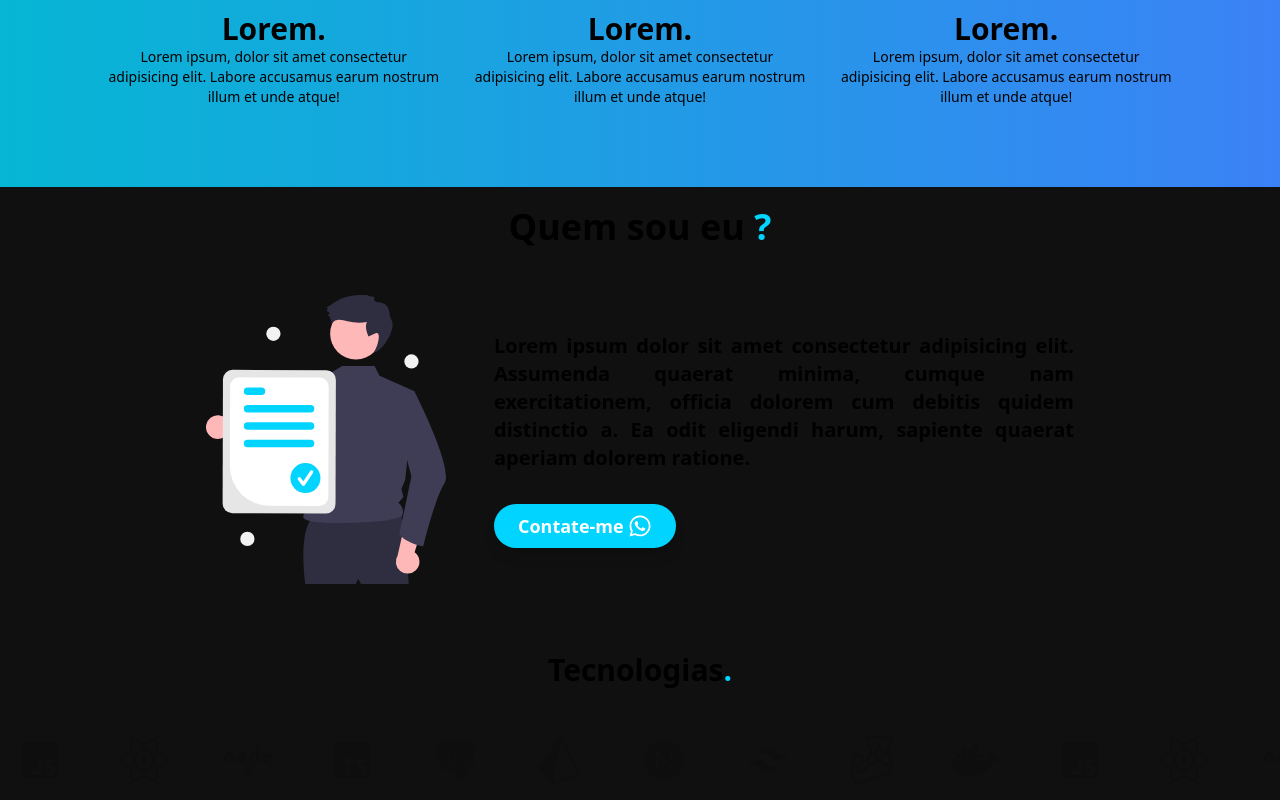
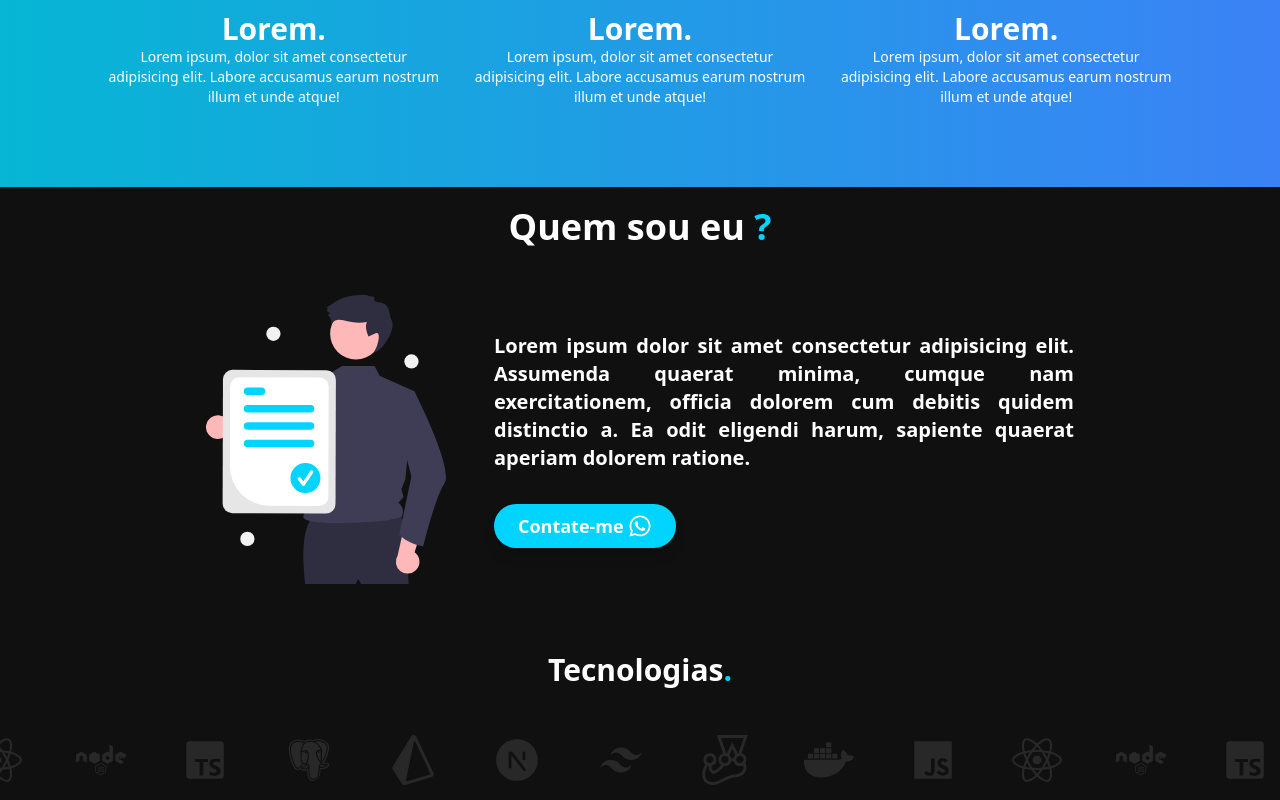
Before and after one commit to diogofernandoj/portfolio, a React (Vite) app: page / in a window 1280 px wide. Shown: the part 1029-1829 px from the top of the page. Built offline with nearby package versions, Linux system fonts and the light colour scheme; a web font is replaced by a local one.

Commit message:
feat: add initial SkillsSection

```diff
--- a/src/index.css
+++ b/src/index.css
@@ -4,6 +4,22 @@
 
 :root {
   background-color: #101010;
+  color: #fff;
   scroll-behavior: smooth;
   scroll-padding-top: 80px;
 }
+
+@keyframes slide {
+  0% {
+    transform: translateX(0);
+  }
+  100% {
+    transform: translateX(-25%);
+  }
+}
+
+.animate-slide {
+  animation: slide 20s linear infinite;
+  display: flex;
+  width: max-content;
+}
--- a/src/skills/SkillsSection.tsx
+++ b/src/skills/SkillsSection.tsx
@@ -1,4 +1,3 @@
-import { useEffect, useRef } from "react";
 import {
   BiLogoJavascript,
   BiLogoPostgresql,
@@ -13,67 +12,58 @@ const SkillsSection = () => {
   const logos = [
     {
       id: 1,
-      icon: <BiLogoJavascript />,
+      icon: <BiLogoJavascript size={50} />,
     },
     {
       id: 2,
-      icon: <FaReact />,
+      icon: <FaReact size={50} />,
     },
     {
       id: 3,
-      icon: <FaNode />,
+      icon: <FaNode size={50} />,
     },
     {
       id: 4,
-      icon: <BiLogoTypescript />,
+      icon: <BiLogoTypescript size={50} />,
     },
     {
       id: 5,
-      icon: <BiLogoPostgresql />,
+      icon: <BiLogoPostgresql size={50} />,
     },
     {
       id: 6,
-      icon: <SiPrisma />,
+      icon: <SiPrisma size={50} />,
     },
     {
       id: 7,
-      icon: <RiNextjsFill />,
+      icon: <RiNextjsFill size={50} />,
     },
     {
       id: 8,
-      icon: <BiLogoTailwindCss />,
+      icon: <BiLogoTailwindCss size={50} />,
     },
     {
       id: 9,
-      icon: <SiJest />,
+      icon: <SiJest size={50} />,
     },
     {
       id: 10,
-      icon: <FaDocker />,
+      icon: <FaDocker size={50} />,
     },
   ];
-
-  const carouselRef = useRef<HTMLDivElement>(null);
-
-  useEffect(() => {
-    if (carouselRef.current) {
-      const clonedItems = carouselRef.current.innerHTML;
-      carouselRef.current.insertAdjacentHTML("beforeend", clonedItems);
-    }
-  }, []);
 
   return (
     <div className="overflow-hidden relative">
       <h2 className="text-center font-bold text-3xl mt-12 mb-8">
         Tecnologias<span className="text-brand-primary">.</span>
       </h2>
-      <div ref={carouselRef} className="flex gap-6 w-auto animate-slide">
-        {logos.map((logo) => (
+      <div className="flex gap-6 w-auto animate-slide">
+        {logos.concat(logos).map((logo) => (
           <div
             key={logo.id}
             className="flex-none w-20 h-20 flex items-center justify-center"
           >
-            <span className="text-5xl opacity-10">{logo.icon}</span>
+            <span className="opacity-10">{logo.icon}</span>
           </div>
         ))}
       </div>
```
